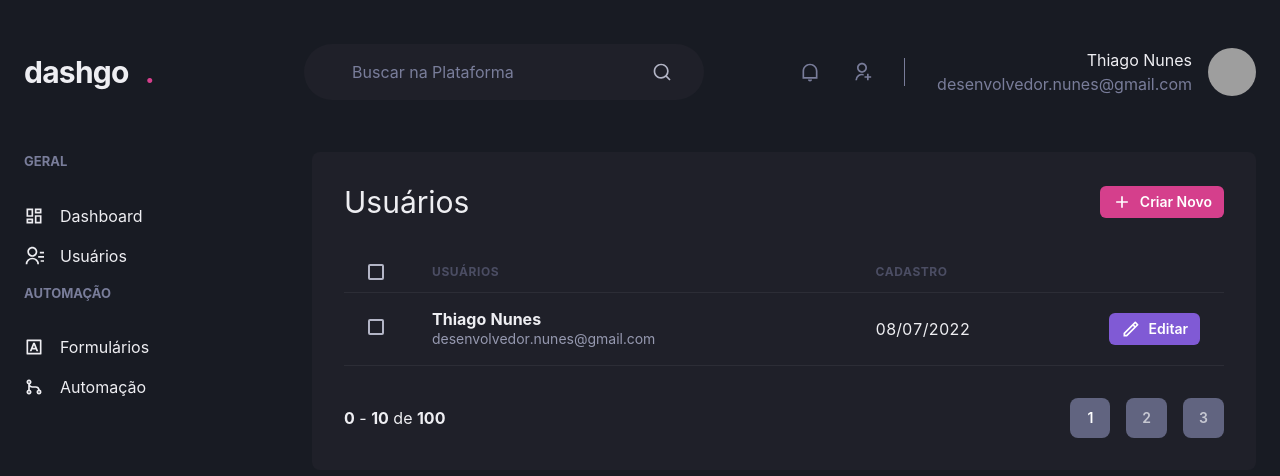
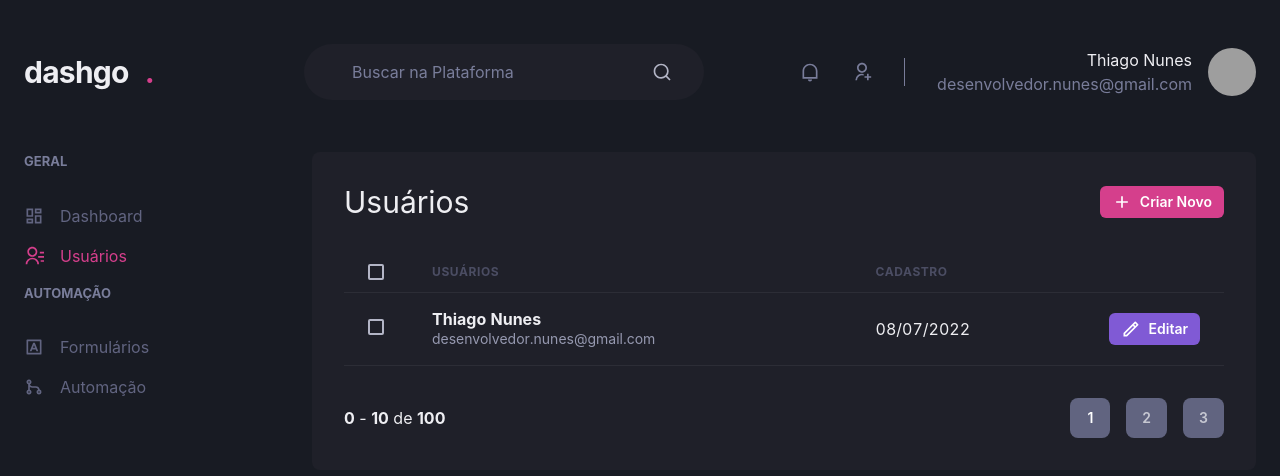
Before and after one commit to thg-nunes/dashgo, a Next.js app: page /users in a window 1280 px wide. Shown: the top 476 px of the page. Built offline with nearby package versions, Linux system fonts and the light colour scheme; grey boxes are pictures that could not be loaded.

Commit message:
feature: cria logica para exibir link ativo

```diff
--- /dev/null
+++ b/src/components/activeLink.tsx
@@ -0,0 +1,30 @@
+import Link, { LinkProps } from "next/link"
+import { useRouter } from "next/router"
+import { cloneElement, ReactElement } from "react"
+
+interface ActiveLinkProps extends LinkProps {
+  children: ReactElement
+  shouldMatchExactHref?: boolean
+}
+
+export const ActiveLink = ({children, shouldMatchExactHref = false, ...rest}:ActiveLinkProps ) => {
+  let isActiveLink = false
+  const { asPath } = useRouter()
+
+  if(asPath === rest.href || asPath === rest.as) {
+    isActiveLink = true
+  }
+
+  if (!shouldMatchExactHref && (asPath.startsWith(String(rest.as)) || asPath.startsWith(String(rest.href)))) {
+    isActiveLink = true
+  }
+
+  return (
+    <Link {...rest}>
+      {cloneElement(children, {
+        color: isActiveLink ? 'pink.500' : 'gray.500'
+        })
+      }
+    </Link>
+  )
+}
--- a/src/components/sidebar/linksidbar.tsx
+++ b/src/components/sidebar/linksidbar.tsx
@@ -1,6 +1,6 @@
 import { Icon, Link as ChakraLink, LinkProps, Text } from "@chakra-ui/react"
-import Link from "next/link"
 import { ElementType } from "react"
+import { ActiveLink } from "../activeLink"
 
 interface LinkSideBarProps extends LinkProps {
   icon: ElementType
@@ -10,11 +10,11 @@
 
 export const LinkSideBar = ({ icon, children, href, ...rest }: LinkSideBarProps) => {
   return (
-    <Link href={href} passHref >
+    <ActiveLink href={href} passHref >
       <ChakraLink display={'flex'} alignItems='center' {...rest}>
         <Icon as={icon} fontSize='20'/>
         <Text ml={'4'}>{children}</Text>
       </ChakraLink>
-    </Link>
+    </ActiveLink>
   )
 }
```
